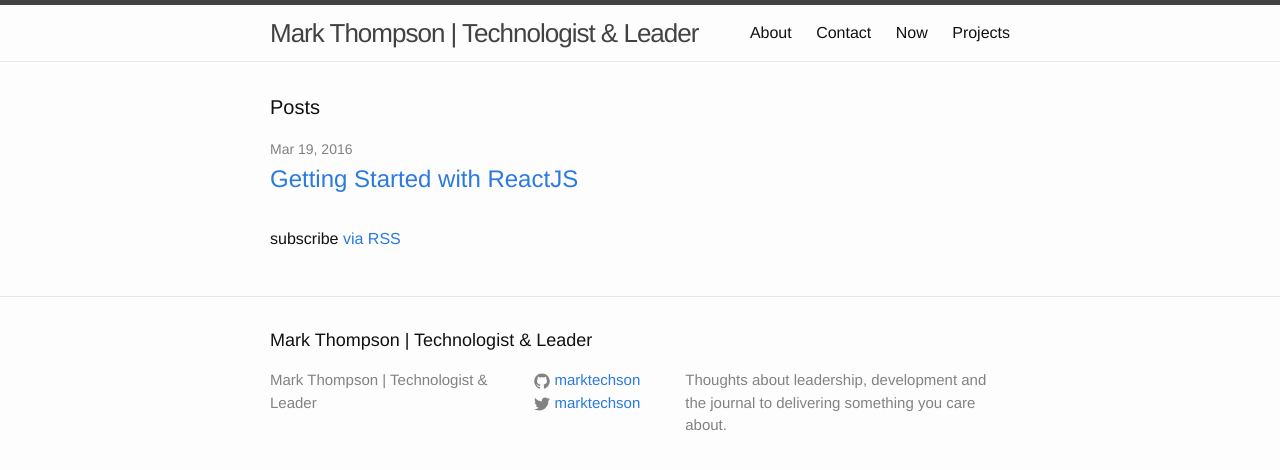
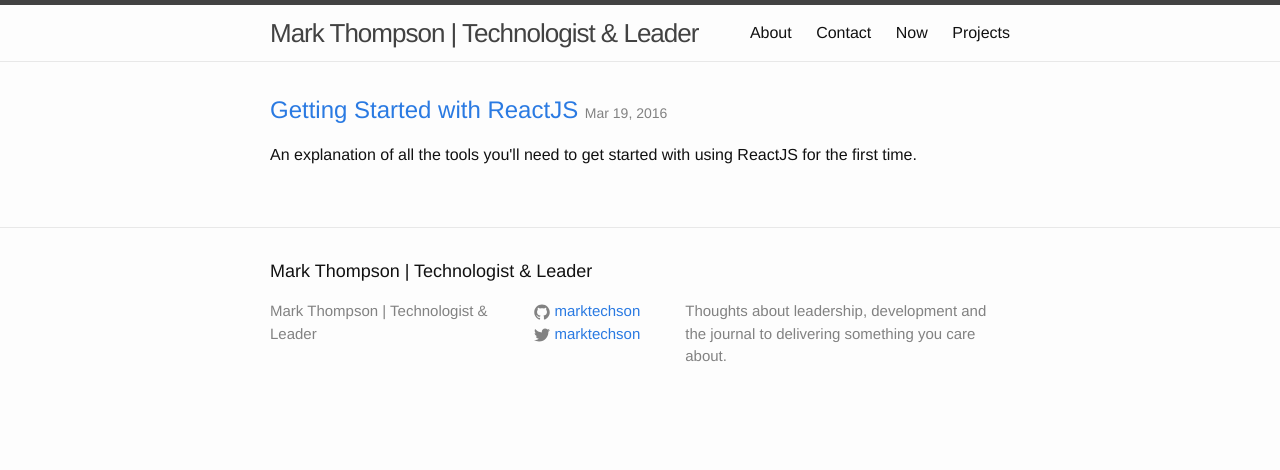
Before and after one commit to MarkTechson/marktechson.github.io, a Jekyll site: the page built from index.html, in a window 1280 px wide. Shown: the top 470 px of the page. Built offline with Jekyll 4.4.1, drawn with Linux system fonts in a browser that asks for light colours.

Commit message:
Adds summary variable to posts

```diff
--- a/_posts/2016-03-19-getting-start-with-reactjs.markdown
+++ b/_posts/2016-03-19-getting-start-with-reactjs.markdown
@@ -3,6 +3,10 @@ layout: post
 title:  "Getting Started with ReactJS"
 date:   2016-03-19 13:30:00 -0500
 categories: reactjs install
+summary: >
+         An explanation of all the tools you'll need to get started with
+         using ReactJS for the first time.
+
 ---
 Getting started with React can be seriously daunting. One thing I have trouble with is the WHY must I do something. I've broken down some of the initial steps and concepts that I think you'll need to know to get yourself started with React. This won't be a tutorial as I think there are a bunch of resources out there. I want to give you enough to be dangerous and overcome the hump with getting up and running.
 
--- a/index.html
+++ b/index.html
@@ -3,19 +3,19 @@ layout: default
 ---
 
 <div class="home">
-  <h1 class="page-heading">Posts</h1>
+  <!-- <h1 class="page-heading">Blog</h1> -->
 
   <ul class="post-list">
     {% for post in site.posts %}
       <li>
-        <span class="post-meta">{{ post.date | date: "%b %-d, %Y" }}</span>
         <h2>
-          <a class="post-link" href="{{ post.url | prepend: site.baseurl }}">{{ post.title }}</a>
+          <a class="post-link" href="{{ post.url | prepend: site.baseurl }}">{{ post.title }} <span class="post-meta">{{ post.date | date: "%b %-d, %Y" }}</span></a>
         </h2>
+        {{ post.summary }}
       </li>
     {% endfor %}
   </ul>
 
-  <p class="rss-subscribe">subscribe <a href="{{ "/feed.xml" | prepend: site.baseurl }}">via RSS</a></p>
+  <!-- <p class="rss-subscribe">subscribe <a href="{{ "/feed.xml" | prepend: site.baseurl }}">via RSS</a></p> -->
 
 </div>
```
